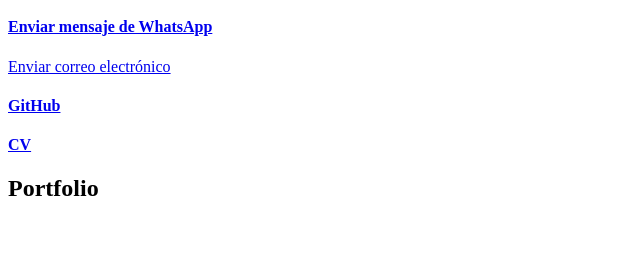
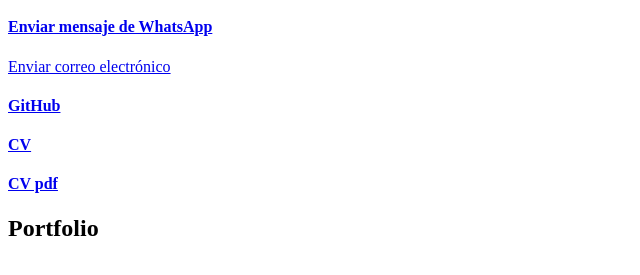
Before and after one commit to JoabRV/JoabRV.github.io, a plain HTML site: page index.html in a window 1280 px wide. Shown: the part 331-606 px from the top of the page, without its empty margins (0-640 px from the left). Drawn offline with Linux system fonts and the light colour scheme.

Commit message:
Agregue curriculum

```diff
--- a/index.html
+++ b/index.html
@@ -19,6 +19,7 @@
 
         <h4><a href="https://github.com/JoabRV">GitHub</a></h4>
         <h4><a href="./css/CV Joab i.png">CV</a></h4>
+        <h4><a href="./css/CV Joab i.pdf">CV pdf</a></h4>
     </header>
     <main>
         <h2>Portfolio</h2>
```
